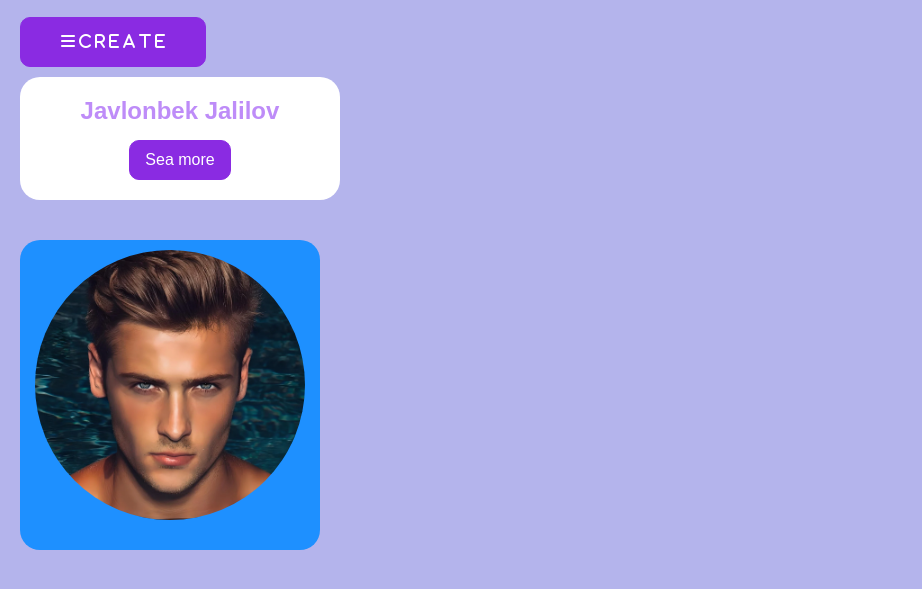
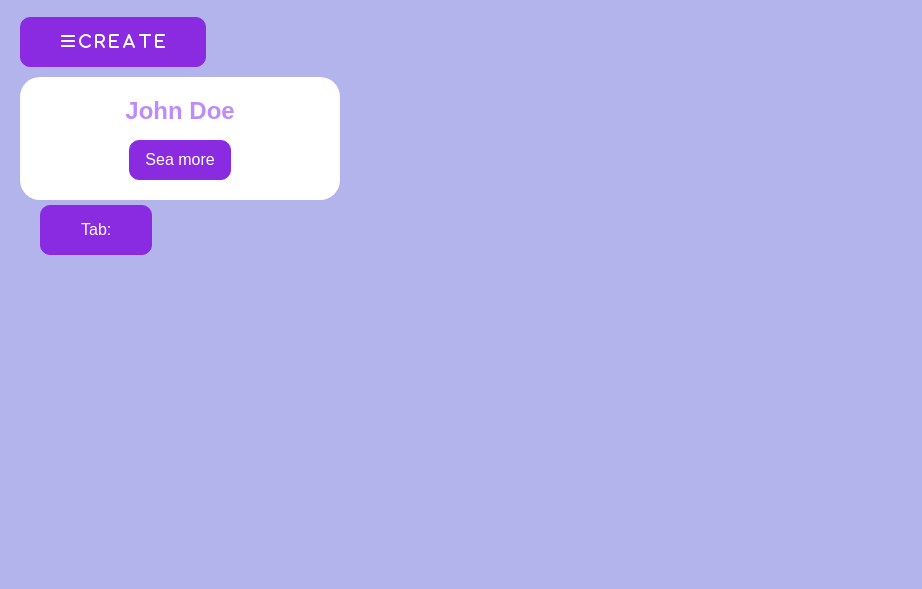
Before and after one commit to Javlon1221/event-and-bom, a plain HTML site: page html/page.html in a window 1280 px wide. Shown: the part 65-654 px from the top of the page, without its empty margins (0-922 px from the left). Drawn offline with Linux system fonts and the light colour scheme.

Commit message:
2topshiriqqoshildi

```diff
--- a/app.js
+++ b/app.js
@@ -80,3 +80,16 @@ card_btnEl.addEventListener("click",(event)=>{
     resumeEl.appendChild(card_element)
 
 })
+
+// buttonni bosganda
+// buttonni bosganda 1 qo'shish
+const btypeEl = document.querySelector(".bytype");
+const typeEl = document.querySelector(".type");
+
+let offset = 0;
+function inc() {
+    offset++;
+    if (typeEl) {
+        typeEl.innerHTML = `${offset}`;
+    }
+}
--- a/html/page.html
+++ b/html/page.html
@@ -17,7 +17,7 @@
                 <input type="text" id="lname" class="input create_input" placeholder="Last Name">
                 <button id="create_btn" class="create_btn">create</button>
             </form>
-            <table class="tables" border=".1" width="600">
+            <table class="tables" style="border: 1px;" width="600">
                 <thead>
                     <tr>
                         <th>№</th>
@@ -33,7 +33,7 @@
     <main class="container">
         <section>
             <div class="cards">
-                <h2>Javlonbek Jalilov</h2>
+                <h2>John Doe</h2>
 
                 <button class="card_btn">Sea more</button>
             </div>
@@ -46,6 +46,9 @@
                 </div>
             </div>
         </section>
+        <section class="container">
+            <button onclick="inc()" class="bytype"><span>Tab: </span><spa class="type"></spa</button>
+        </section>
     </main>
     <script src="../app.js"></script>
 </body>
--- a/style.css
+++ b/style.css
@@ -145,9 +145,9 @@ button{
 .resume{
     width: 300px;
     padding: 10px;
-    background: dodgerblue;
+    background: violet;
     text-align: center;
-    display: flex;
+    display: none;
     justify-content: center;
     align-items: center;
     flex-direction: column;
@@ -166,5 +166,4 @@ button{
     justify-content: center;
     align-items:center;
     flex-direction: column;
-    gap: 10px;
 }
```
Also changed, not shown: index.html (+1 -0 lines).
